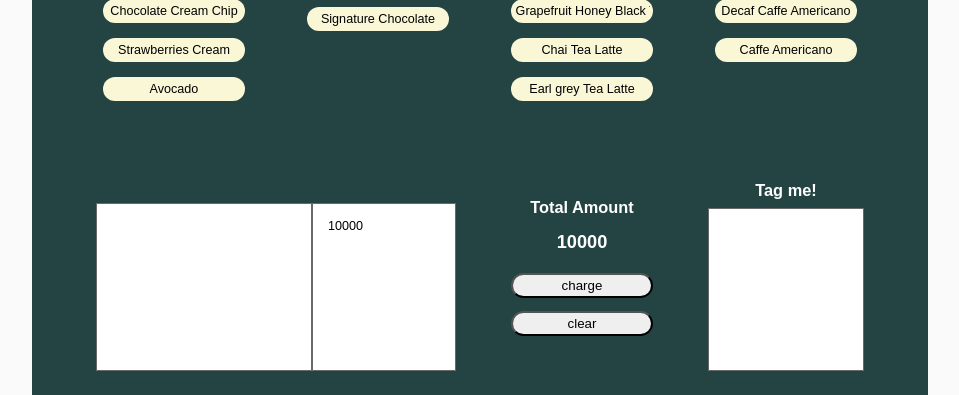
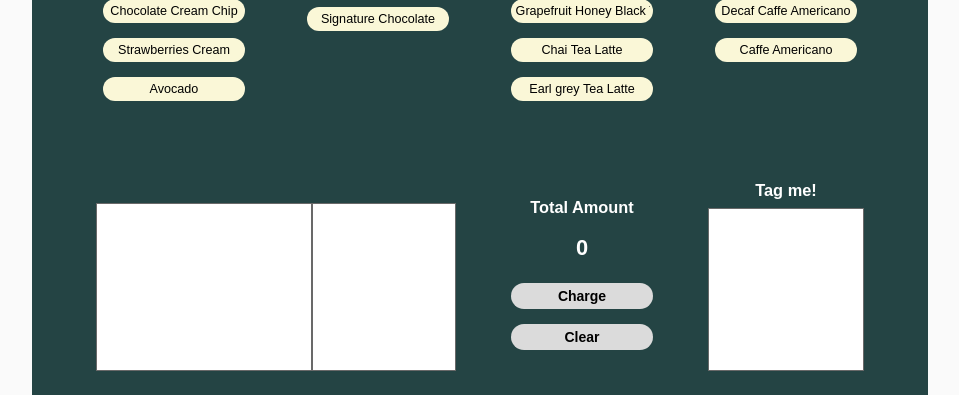
Before and after one commit to DSC-SC-EcoBill/API, a Django app: template API/EReceipt/templates/EReceipt/Ecobill.html in a window 1280 px wide. Shown: the part 405-800 px from the top of the page, without its empty margins (160-1119 px from the left). Run offline with Django 3.2, Linux system fonts and the light colour scheme; the template is opened without the code that fills it, so the values that code supplies are empty.

Commit message:
html,jsp 수정

```diff
--- /dev/null
+++ b/API/EReceipt/templates/EReceipt/Eco.js
@@ -0,0 +1,33 @@
+        var total = 0;
+        var product_list = new Array();
+        var product_price = new Array();
+        var x,pc,pr = 0;
+        var br = "\n"
+
+        function but(su){
+            total += parseInt(su);
+            document.getElementById('disp').value = total;
+
+            var e = window.event,
+            btn = e.target || e.srcElement;
+            var pro = document.getElementById('Pro');
+            pc=btn.id+br
+            pro.value += pc;
+            var price = document.getElementById('price');
+            pr=su+br;
+            price.value += pr;
+            product_list[x]=btn.id;
+            product_price[x]=su;
+            x++;
+        }
+
+        function c(){
+        flag = true;
+        total= 0;
+        document.getElementById('disp').value = "0";
+        document.getElementById('Pro').value = "";
+        document.getElementById('price').value = "";
+        product_list = [];
+        product_price = [];
+        x = 0;
+        }
--- a/API/EReceipt/templates/EReceipt/Ecobill.html
+++ b/API/EReceipt/templates/EReceipt/Ecobill.html
@@ -138,6 +138,25 @@
 	   	color: #fff;
 	   	margin: 0 0 17.43px 0;
 	   }
+	   .t{
+	   width: 100%;
+	   	height: 100%;
+	   	border: none;
+	   	resize: none;
+	   }
+	   .to{
+	   background-color: transparent;
+	   margin:0;
+	   color: white;
+	   font-weight: bold;
+	   text-align:center;
+	   font-size: 1.2em;
+	   }
+	   .bt{
+	   background-color: #dbdbdb;
+	   font-weight: bold;
+	   font-size: 1em;
+	   }
 
 
 	</style>
@@ -184,7 +203,7 @@
 	</div>
 	<div class="wgrid-25">
           <h2>Coffee&Espresso</h2>
-		<input type="button" class="btn" onclick="but(6100)" value="Cole Foam Cappuccino"  >>
+		<input type="button" class="btn" onclick="but(6100)" value="Cole Foam Cappuccino"  >
 		<input type="button" class="btn" onclick="but(6100)" value="Caramel Macchiato"  >
 		<input type="button" class="btn" onclick="but(6100)" value="Caffe Mocha"  >
 		<input type="button" class="btn" onclick="but(6100)" value="Caffe Latte"  >
@@ -201,10 +220,11 @@
 		<div class="wgrid-50">
 			<!--구매할 상품 목록-->
 			<div class="wgrid-60" id=ProductList>
+				<textarea class=t name="Pro" id="Pro"></textarea>
 			</div>
 			<!--구매할 상품 가격-->
 			<div class="wgrid-40" id=ProductPrice>
-				<div class="product">10000</div>
+				<textarea class=t name="price" id="price"></textarea>
 			</div>
 		</div>
 
@@ -212,9 +232,9 @@
 			<h3 style="color: #fff; margin: 17.43px 0 10.43px 0">Total Amount</h3>
 
 			<!--총 상품 가격-->
-			<div class="total_price" id="TotalPrice">10000</div>
-			<button type="submit" name="" id="charge"  >charge</button>
-			<button type="submit" name="" id="clear"  >clear</button>
+			<div class="total_price" id="TotalPrice"><input class="to" type="text" name="disp" id="disp" value="0"></div>
+			<input type="button" name="" class="bt" value="Charge"  >
+			<input type="button" value="Clear" class="bt" onclick="c()">
 
 		</div>
 		<div class="wgrid-25" style="padding: 0 24px 24px 24px">
@@ -228,6 +248,6 @@
 
 </div>
 </div>
-<script src="Ecobill.js"></script>
+<script src="Eco.js"></script>
 </body>
 </html>
```
Also changed, not shown: API/EReceipt/templates/EReceipt/test.html (deleted, +0 -15 lines).
